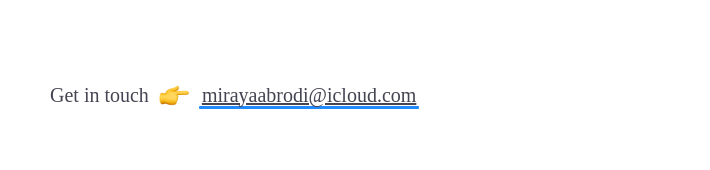
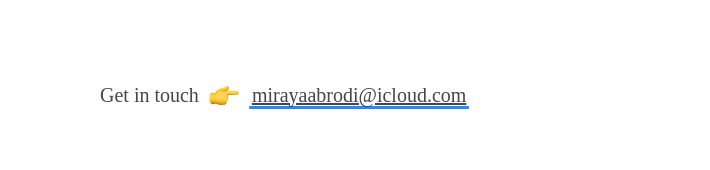
Before and after one commit to mirayatech/V3-Portfolio, a React (Vite) app: page / in a window 1280 px wide. Shown: the part 570-740 px from the top of the page, without its empty margins (0-710 px from the left). Built offline with nearby package versions, Linux system fonts and the light colour scheme.

Commit message:
fix: add right className

```diff
--- a/src/components/intro/intro.css
+++ b/src/components/intro/intro.css
@@ -1,12 +1,13 @@
 @import url("../../App.css");
 
 .intro {
-  margin: auto;
-  padding-left: 50px;
+  /* margin: auto; */
+  padding-left: 100px;
   height: 100vh;
   display: flex;
   flex-direction: column;
   justify-content: center;
+  align-items: flex-start;
   color: var(--black);
 }
 
@@ -28,36 +29,42 @@
   font-size: calc(40 / 16 * 1rem);
   margin-bottom: 150px;
 }
+.intro h2 .thick__text {
+  font-size: calc(40 / 16 * 1rem);
+}
 
 .intro h2 .emoji.technologist {
   width: 40px;
   margin-left: 15px;
 }
 
-.intro h3 {
+.intro .intro__contact {
   display: flex;
   font-weight: 400;
   align-items: center;
+}
+
+.intro .intro__contact * {
   font-size: calc(20 / 16 * 1rem);
 }
 
-.intro h3 .emoji.pointer {
+.intro .intro__contact .emoji.pointer {
   width: 30px;
   margin: 10px;
 }
 
-.intro h3 a {
+.intro .intro__contact a {
   padding: 0 3px;
   color: var(--black);
 }
 
-.intro h3 a,
-.intro h3 a:visited {
+.intro .intro__contact a,
+.intro .intro__contact a:visited {
   color: var(--black);
   position: relative;
 }
 
-.intro h3 a::after {
+.intro .intro__contact a::after {
   content: "";
   display: block;
   width: 100%;
@@ -71,11 +78,11 @@
   border-radius: 1px;
 }
 
-.intro h3 a:hover {
+.intro .intro__contact a:hover {
   transition: all 0.3s ease;
   color: #f2f2f2;
 }
 
-.intro h3 a:hover::after {
+.intro .intro__contact a:hover::after {
   height: 30px;
 }
--- a/src/components/intro/intro.tsx
+++ b/src/components/intro/intro.tsx
@@ -12,7 +12,7 @@ export function Intro() {
       </h1>
 
       <h2>
-        I'm <span className="thick__text"> Miraya</span>, a front-end developer
+        I'm <span className="thick__text">Miraya</span>, a front-end developer
         focused on building beautiful user interfaces & experiences
         <img src={Technologist} alt="" className="emoji technologist" />
       </h2>
```
